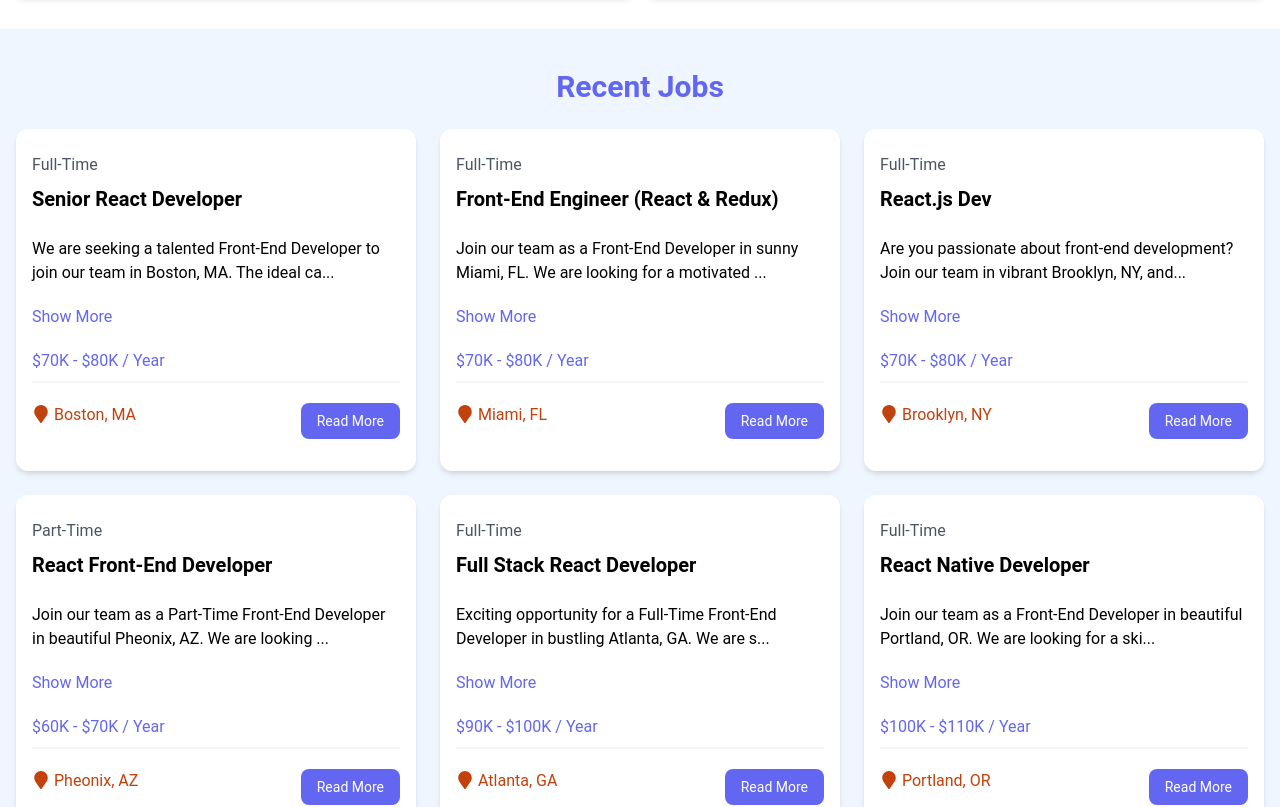
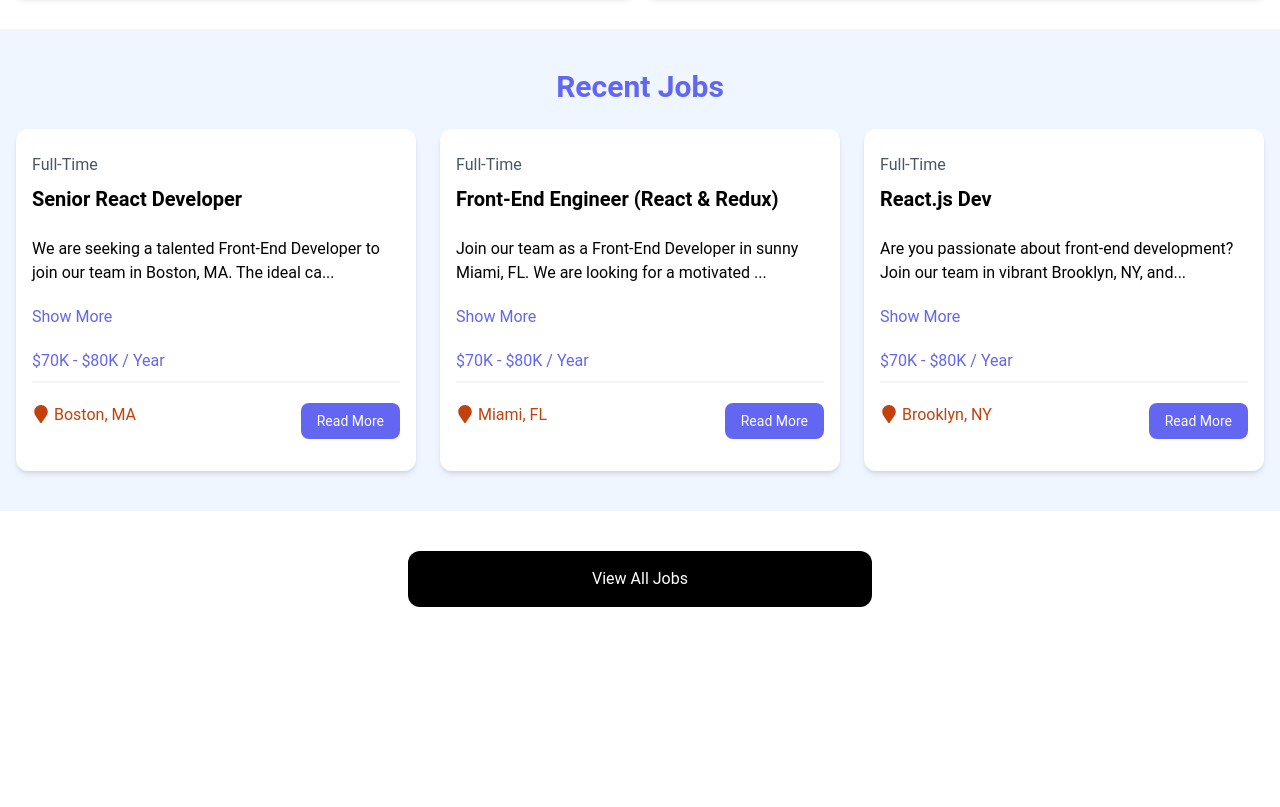
Before and after one commit to mbuguajackson/react_crash, a React (Vite) app in the folder react-jobs/: page / in a window 1280 px wide. Shown: the part 580-1387 px from the top of the page. After the commit the page ends 1227 px from the top, so only its background shows below. Built offline with nearby package versions, Linux system fonts and the light colour scheme; data requests are answered from the project's data file.

Commit message:
spinners

```diff
--- a/react-jobs/src/components/JobListings.jsx
+++ b/react-jobs/src/components/JobListings.jsx
@@ -13,8 +13,10 @@
     // useEffect to fetch jobs
     useEffect(() => {
         const fetchJobs = async () => {
+            // limit jobs
+            const apiUrl = isHome ? 'http://localhost:5000/jobs?_limit=3' : 'http://localhost:5000/jobs';
             try {
-                const res = await fetch('http://localhost:5000/jobs')
+                const res = await fetch(apiUrl);
                 const data = await res.json();
                 setJobs(data);
             } catch (error) {
@@ -35,18 +37,17 @@
                     <h2 className="text-3xl font-bold text-indigo-500 mb-6 text-center">
                         {isHome ? 'Recent Jobs' : 'Browse Jobs'}
                     </h2>
-                    <div className="grid grid-cols-1 md:grid-cols-3 gap-6">
+
                     {loading ? (<Spinner loading={loading} />)
                         : (
-                                <>
+                            <div className="grid grid-cols-1 md:grid-cols-3 gap-6">
                                 {jobs.map((job) => (
                                     <JobListing key={job.id} job={job} />
                                 ))}
-                                </>
+                            </div>
                         )}
 
 
-                    </div>
                 </div>
             </section>
         </div>
```
Lines whose indentation alone changed are shown as unchanged.
